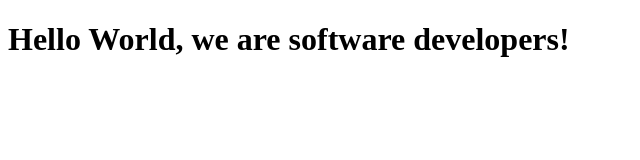
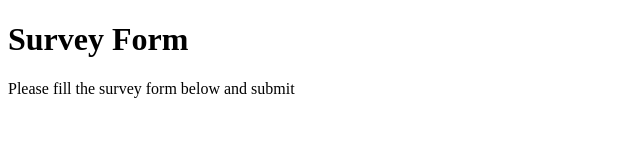
Before and after one commit to oaedward/MicroverseProject, a plain HTML site: page index.html in a window 1280 px wide. Shown: the whole page, without its empty margins (0-640 px from the left). Drawn offline with Linux system fonts and the light colour scheme.

Commit message:
title and description

```diff
--- a/index.html
+++ b/index.html
@@ -6,6 +6,7 @@
     <title>firstPage</title>
   </head>
   <body>
-    <h1>Hello World, we are software developers!</h1>
+    <h1 id="title">Survey Form</h1>
+    <p id="description">Please fill the survey form below and submit</p>
   </body>
 </html>
```
